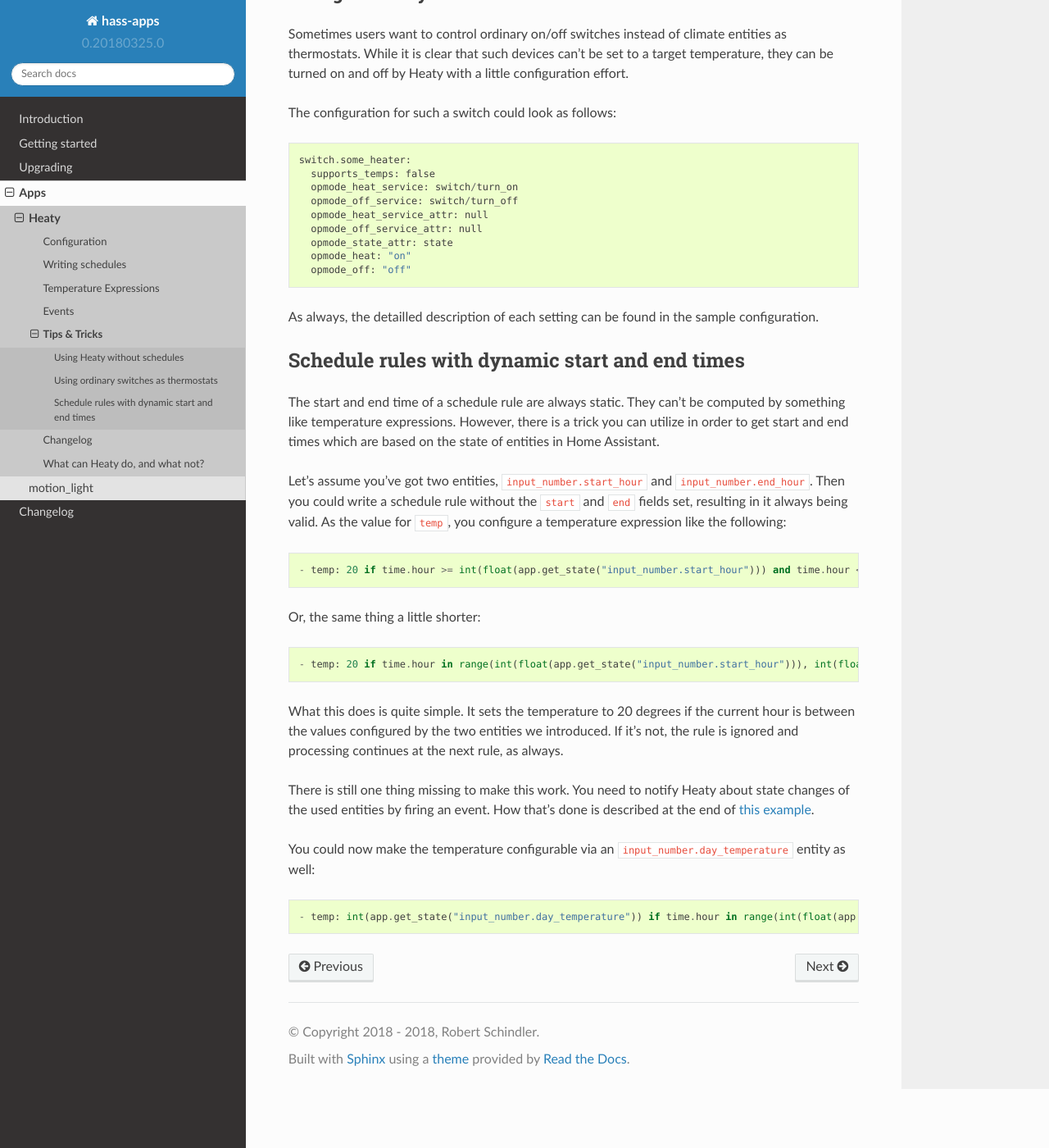
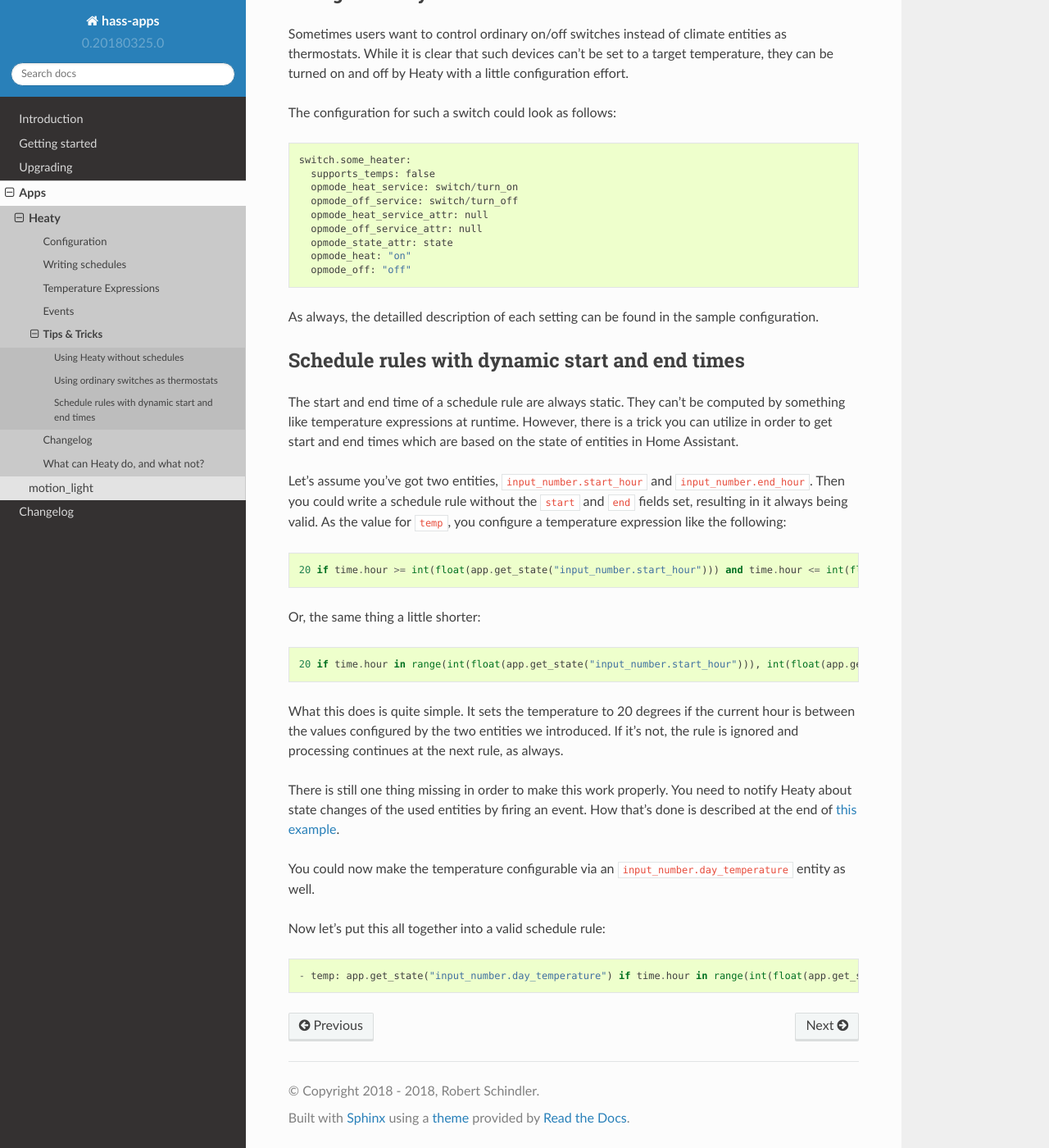
Before and after one commit to bob1de/hass-apps, a Sphinx documentation site: the page built from docs/apps/heaty/tips-and-tricks.rst, in a window 1280 px wide and 1400 px high, scrolled down 459 px. Shown: the whole window at 82% size. Built offline with Sphinx 7.4.7 and the Read the Docs theme 2.0.0, drawn with Linux system fonts in a browser that asks for light colours.

Commit message:
[heaty] Cosmetical changes in the docs

```diff
--- a/docs/apps/heaty/tips-and-tricks.rst
+++ b/docs/apps/heaty/tips-and-tricks.rst
@@ -46,10 +46,10 @@
 Schedule rules with dynamic start and end times
 -----------------------------------------------
 
-The start and end time of a schedule rule are always static. They can't
-be computed by something like temperature expressions. However, there
-is a trick you can utilize in order to get start and end times which
-are based on the state of entities in Home Assistant.
+The start and end time of a schedule rule are always static. They can't be
+computed by something like temperature expressions at runtime. However,
+there is a trick you can utilize in order to get start and end times
+which are based on the state of entities in Home Assistant.
 
 Let's assume you've got two entities, ``input_number.start_hour`` and
 ``input_number.end_hour``. Then you could write a schedule rule without
@@ -59,27 +59,29 @@
 
 ::
 
-    - temp: 20 if time.hour >= int(float(app.get_state("input_number.start_hour"))) and time.hour <= int(float(app.get_state("input_number.end_hour"))) else Ignore()
+    20 if time.hour >= int(float(app.get_state("input_number.start_hour"))) and time.hour <= int(float(app.get_state("input_number.end_hour"))) else Ignore()
 
 Or, the same thing a little shorter:
 
 ::
 
-    - temp: 20 if time.hour in range(int(float(app.get_state("input_number.start_hour"))), int(float(app.get_state("input_number.end_hour"))) + 1) else Ignore()
+    20 if time.hour in range(int(float(app.get_state("input_number.start_hour"))), int(float(app.get_state("input_number.end_hour"))) + 1) else Ignore()
 
 What this does is quite simple. It sets the temperature to 20 degrees
 if the current hour is between the values configured by the two entities
 we introduced. If it's not, the rule is ignored and processing continues
 at the next rule, as always.
 
-There is still one thing missing to make this work. You need to notify
-Heaty about state changes of the used entities by firing
+There is still one thing missing in order to make this work properly. You
+need to notify Heaty about state changes of the used entities by firing
 an event. How that's done is described at the end of `this example
 <temperature-expressions.html#example-use-of-an-external-module>`_.
 
 You could now make the temperature configurable via an
-``input_number.day_temperature`` entity as well:
+``input_number.day_temperature`` entity as well.
+
+Now let's put this all together into a valid schedule rule:
 
 ::
 
-    - temp: int(app.get_state("input_number.day_temperature")) if time.hour in range(int(float(app.get_state("input_number.start_hour"))), int(float(app.get_state("input_number.end_hour"))) + 1) else Ignore()
+    - temp: app.get_state("input_number.day_temperature") if time.hour in range(int(float(app.get_state("input_number.start_hour"))), int(float(app.get_state("input_number.end_hour"))) + 1) else Ignore()
```
